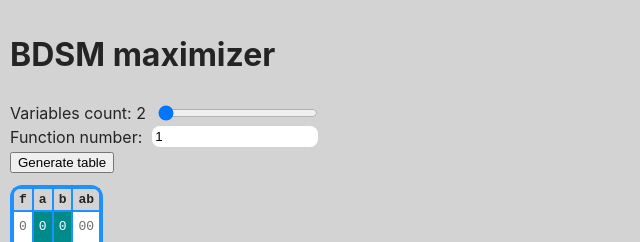
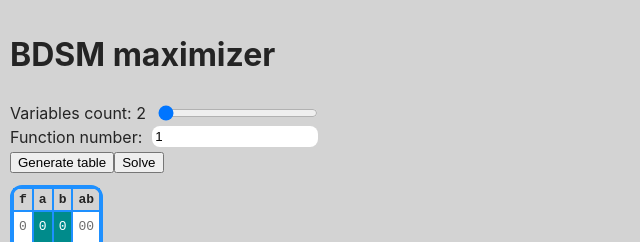
Before and after one commit to difhel/ftl-dnf-minimizer, a React (Vite) app in the folder my-react-app/: page / in a window 1280 px wide. Shown: the top 242 px of the page, without its empty margins (0-640 px from the left). Built offline with nearby package versions, Linux system fonts and the light colour scheme.

Commit message:
feat(front): started working on API

```diff
--- a/my-react-app/src/App.tsx
+++ b/my-react-app/src/App.tsx
@@ -1,6 +1,7 @@
 import React, { useEffect, useState } from 'react';
 import { MyTable, TableProps } from './components/Table';
 import getTable from './GetTable';
+import getData from './API';
 import './App.css';
 
 
@@ -75,6 +76,21 @@ const App: React.FC = () => {
       setFunctionNumberNotState(functionNumber);
       setVariablesCountNotState(variablesCount);
     }}>Generate table</button>
+
+    <button onClick={() => {
+      getData(table).then((data: number[][][]) => {
+        console.log(data);
+        const randomColor = [
+          Math.round(Math.random() * 255),
+          Math.round(Math.random() * 255),
+          Math.round(Math.random() * 255)
+        ]
+        for (let i = 0; i < data[0].length; i++) {
+          fillCell(data[0][i][0], data[0][i][1], randomColor);
+          // console.log('cell colors', cellColors);
+        }
+      });
+    }}>Solve</button>
   </form>;
 
   useEffect(() => {
@@ -94,7 +110,7 @@ const App: React.FC = () => {
 
       <MyTable head={headState} table={tableState} cellColors={cellColors} primaryColStart={1} primaryColEnd={variablesCountNotState} />
 
-      <button onClick={() => {fillCell(0, 0, [255, 0, 0])}}>Magic</button>
+      <button onClick={() => { fillCell(0, 0, [255, 0, 0]) }}>Magic</button>
     </div>
   );
 };
```
